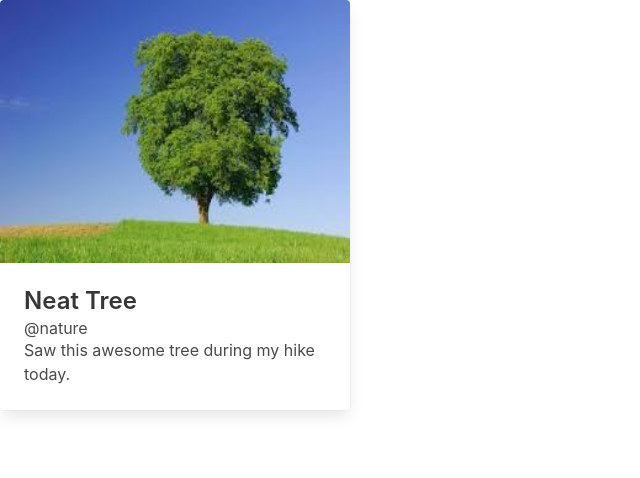
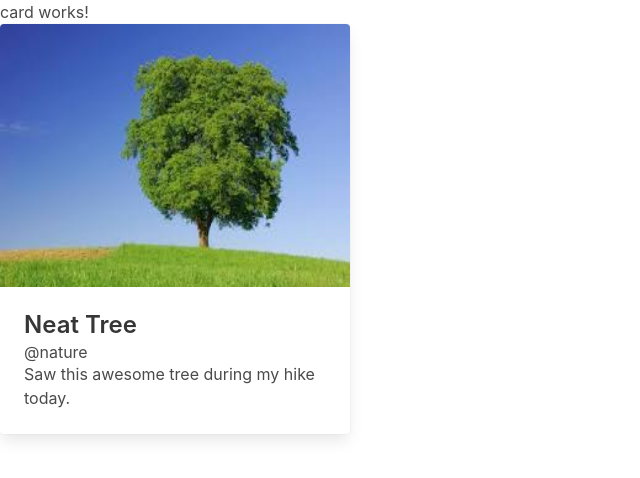
Before and after one commit to Esther-Wavinya/ANGULAR, an Angular app in the folder cards/: page / in a window 1280 px wide. Shown: the top 478 px of the page, without its empty margins (0-640 px from the left). Built offline with nearby package versions, Linux system fonts and the light colour scheme.

Commit message:
including card component

```diff
--- a/cards/src/app/app.component.html
+++ b/cards/src/app/app.component.html
@@ -1,3 +1,4 @@
+<app-card></app-card>
 <div class="card">
   <div class="card-image">
     <figure class="image is-4by3">
--- a/cards/src/app/app.module.ts
+++ b/cards/src/app/app.module.ts
@@ -3,10 +3,12 @@
 
 import { AppRoutingModule } from './app-routing.module';
 import { AppComponent } from './app.component';
+import { CardComponent } from './card/card.component';
 
 @NgModule({
   declarations: [
-    AppComponent
+    AppComponent,
+    CardComponent
   ],
   imports: [
     BrowserModule,
--- /dev/null
+++ b/cards/src/app/card/card.component.html
@@ -0,0 +1 @@
+<p>card works!</p>
--- /dev/null
+++ b/cards/src/app/card/card.component.ts
@@ -0,0 +1,15 @@
+import { Component, OnInit } from '@angular/core';
+
+@Component({
+  selector: 'app-card',
+  templateUrl: './card.component.html',
+  styleUrls: ['./card.component.css']
+})
+export class CardComponent implements OnInit {
+
+  constructor() { }
+
+  ngOnInit(): void {
+  }
+
+}
```
Also changed, not shown: cards/src/app/card/card.component.css (added), 1 other file (tests, documents, lock files or other folders).
